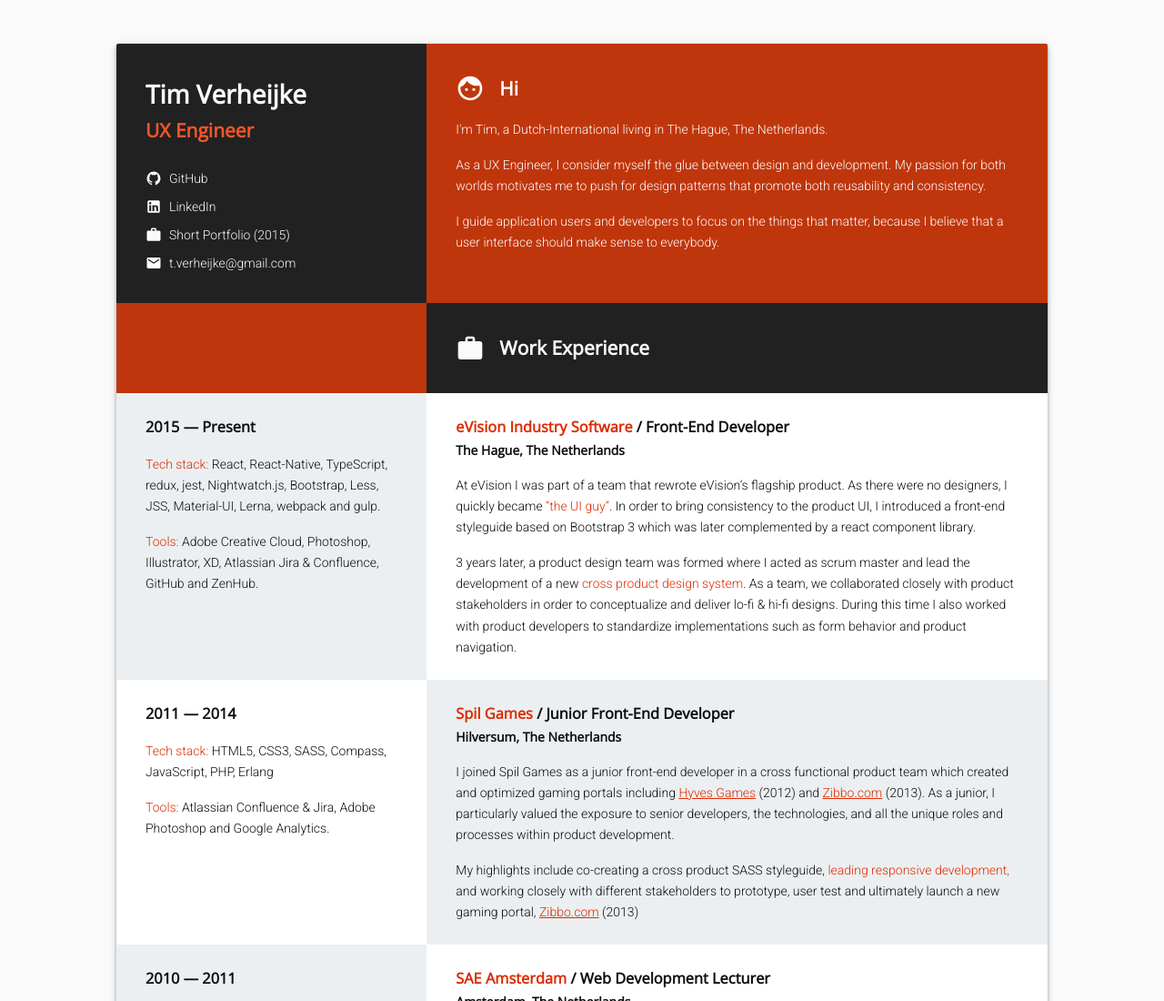
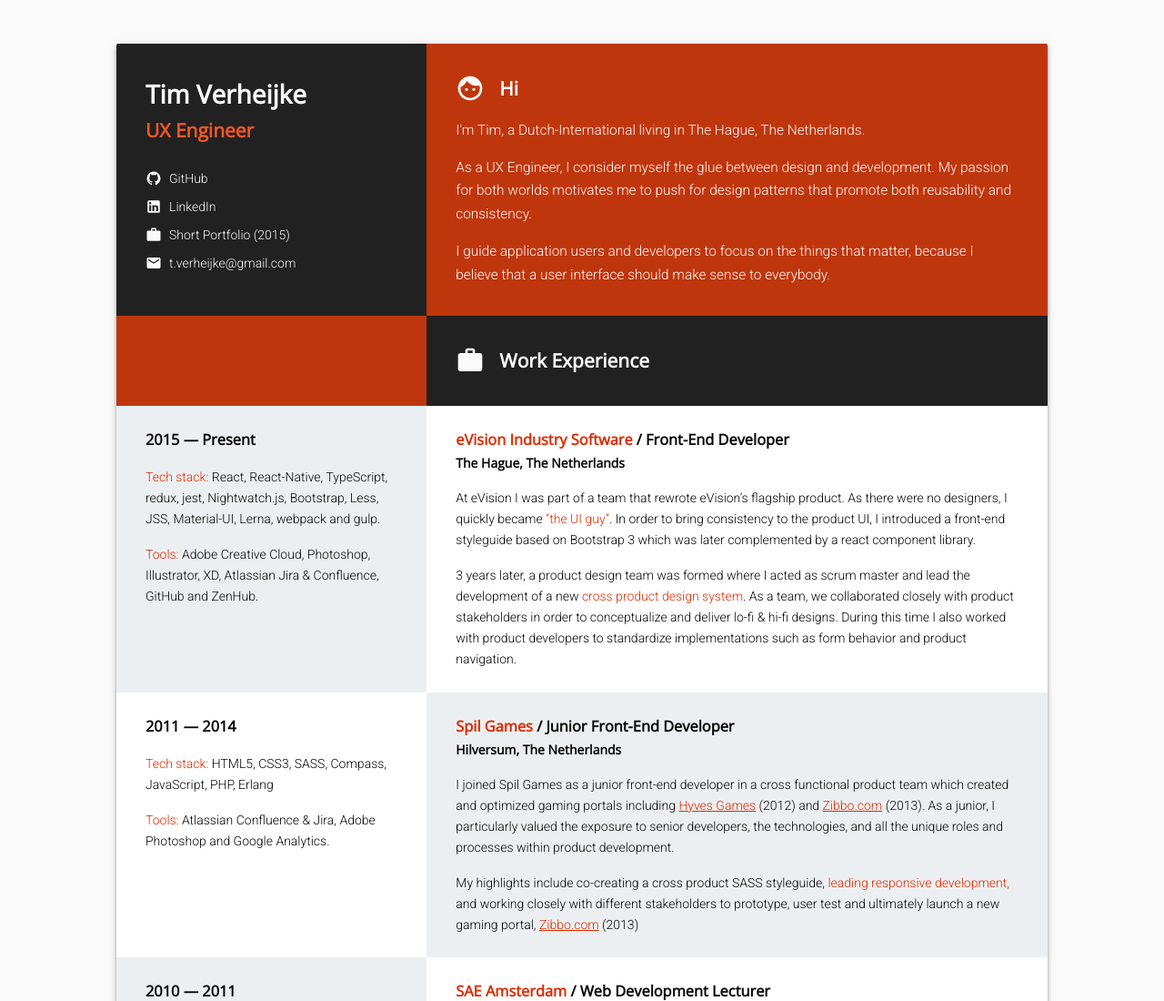
Before and after one commit to timv88/resume, a plain HTML site: page index.html in a window 1280 px wide. Shown: the top 1100 px of the page at 91% size. Drawn offline with nearby package versions, Linux system fonts and the light colour scheme.

Commit message:
enlarge introduction text size

```diff
--- a/style.css
+++ b/style.css
@@ -10,7 +10,7 @@
     --color-primary: var(--color-deeporange-500);
 
     --font-color-primary: #DD2C00;
-    --font-color-dark: rgba(0,0,0,.95);
+    --font-color-dark: rgba(0,0,0,.98);
     --font-color-light: rgba(255,255,255,.98);
 
     --font-family-heading: 'Open Sans', sans-serif;
@@ -177,6 +177,10 @@ a:hover {
     background-color: var(--color-grey-800);
 }
 
+.header__main p {
+    font-size: 1.1rem;
+}
+
 .header__subtitle {
     margin-top: 0;
     margin-bottom: var(--size-2);
@@ -224,7 +228,7 @@ a:hover {
 }
 
 .footer__blurb {
-    display: inline-flex;
+    display: flex;
     padding-left: var(--size-2);
     padding-right: var(--size-2);
     flex-wrap: wrap;
```
